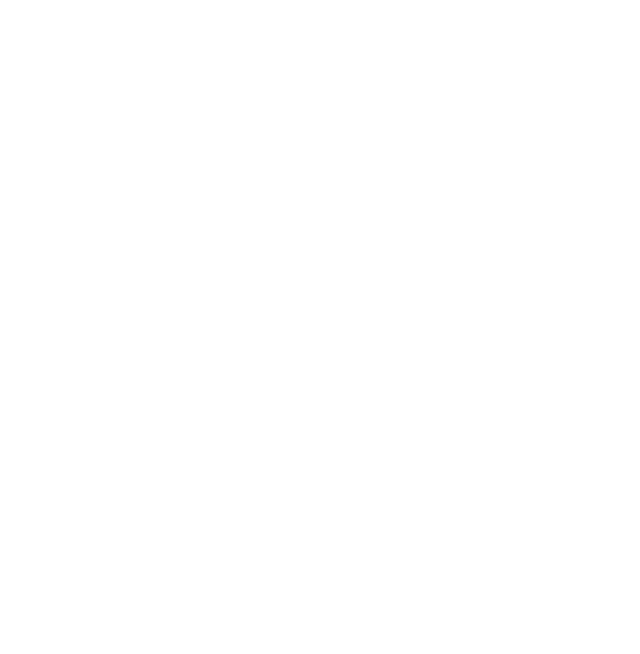
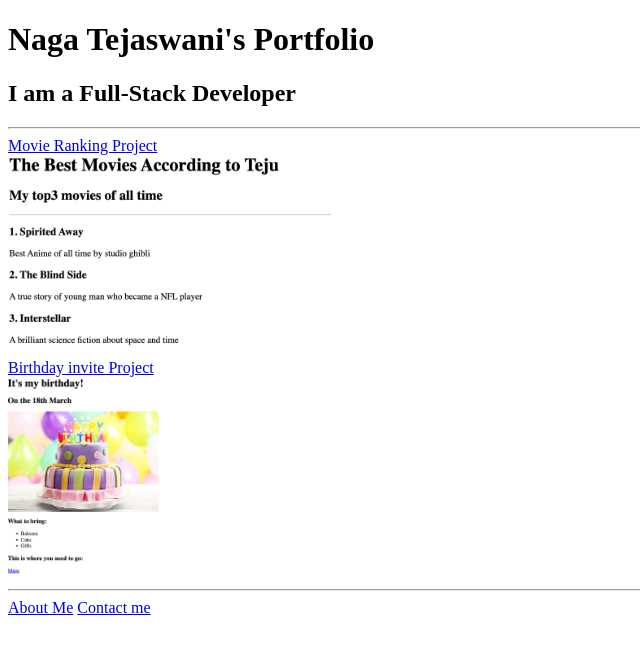
Before and after one commit to TejaswaniPotta/Portfolio, a plain HTML site: page index.html in a window 1280 px wide. Shown: the whole page, without its empty margins (0-640 px from the left). Drawn offline with Linux system fonts and the light colour scheme.

Commit message:
Add files via upload

```diff
--- a/index.html
+++ b/index.html
@@ -1,4 +1,24 @@
 <!-- TODO 1: Create the HTML Boilerplate -->
+<!DOCTYPE html>
+<html lang="en">
+<head>
+  <meta charset="UTF-8">
+  <meta name="viewport" content="width=device-width, initial-scale=1.0">
+  <title>My Website</title>
+</head>
+<body>
+  <h1> Naga Tejaswani's Portfolio</h1>
+  <h2> I  am a Full-Stack Developer</h2>
+  <hr/>
+  <a href="./public/movie-ranking.html">Movie Ranking Project</a><br/>
+  <img src="./assets/images/movie-ranking.png" height= "200"/><br/>
+
+  <a href="./public/birthday-invite.html">Birthday invite Project</a><br/>
+  <img src="./assets/images/birthday-invite.png" height = "200"/><hr/>
+  <a href="./public/about.html">About Me</a>
+  <a href="./public/contact.html">Contact me</a>
+</body>
+</html>
 
 <!-- TODO 2: Add Your previous projects' HTML into the public folder -->
 
```
